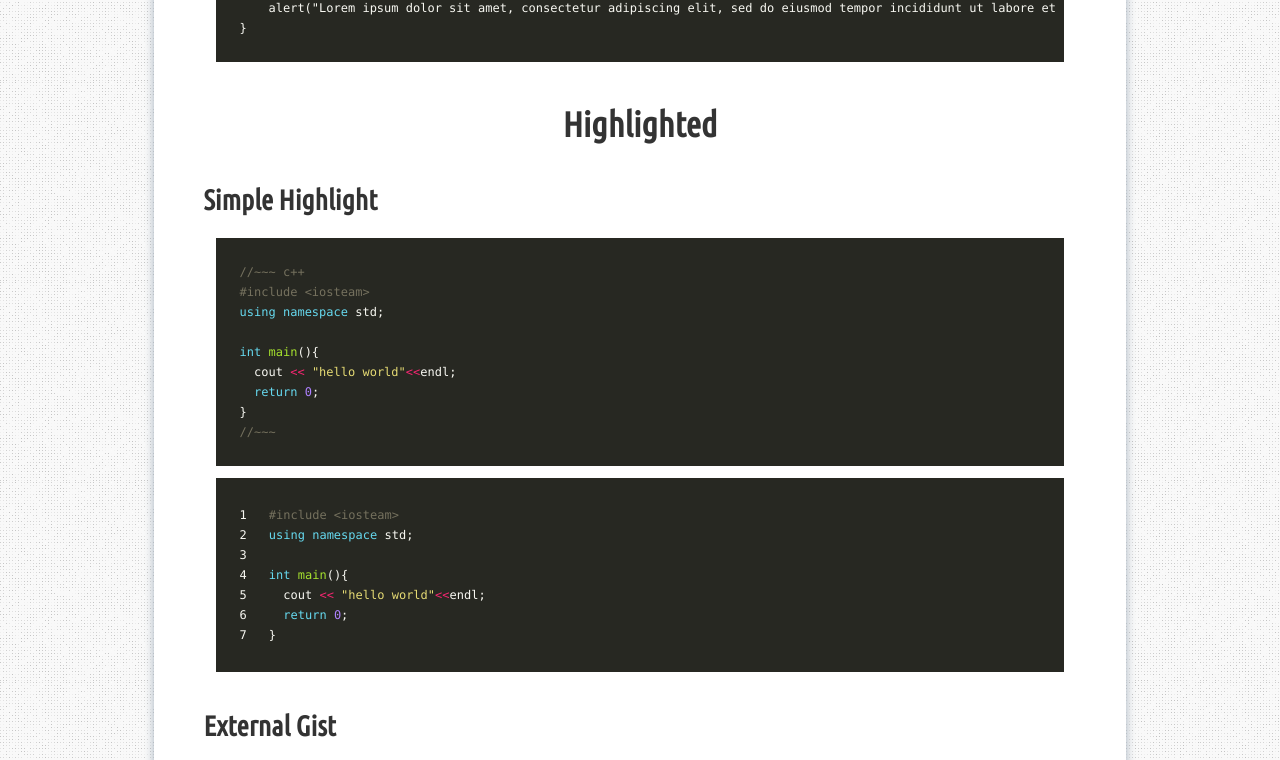
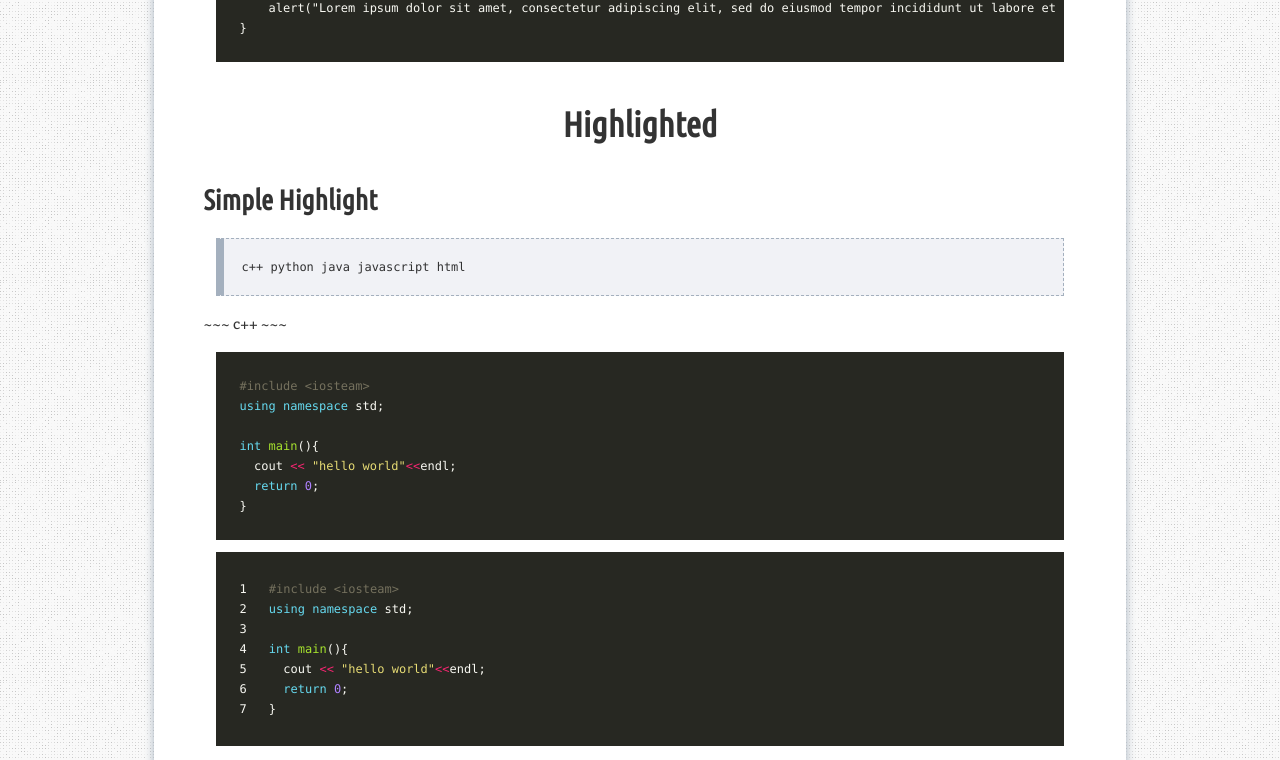
Before and after one commit to aristohyun/aristohyun.github.io, a Jekyll site: the page built from _posts/2020-07-13-code-highlighting.md, in a window 1280 px wide and 900 px high, scrolled down 918 px, cut to the strip 0-760 px from the top of the window. Built offline with Jekyll 4.4.1, drawn with Linux system fonts in a browser that asks for light colours; comment, search, counter and statistics services are not loaded.

Commit message:
Update 2020-07-13-code-highlighting.md

```diff
--- a/_posts/2020-07-13-code-highlighting.md
+++ b/_posts/2020-07-13-code-highlighting.md
@@ -29,8 +29,17 @@ code with tildes
 # Highlighted
 ## Simple Highlight
 
+> c++ python java javascript html
+
+<div>
 ~~~ c++
-//~~~ c++
+~~~
+
+{% highlight c++ linenos=table %}
+{% endhighlight %}
+</div>
+
+~~~ c++
 #include <iosteam>
 using namespace std;
 
@@ -38,7 +47,6 @@ int main(){
   cout << "hello world"<<endl;
   return 0;
 }
-//~~~
 ~~~
 
 {% highlight c++ linenos=table %}
```
